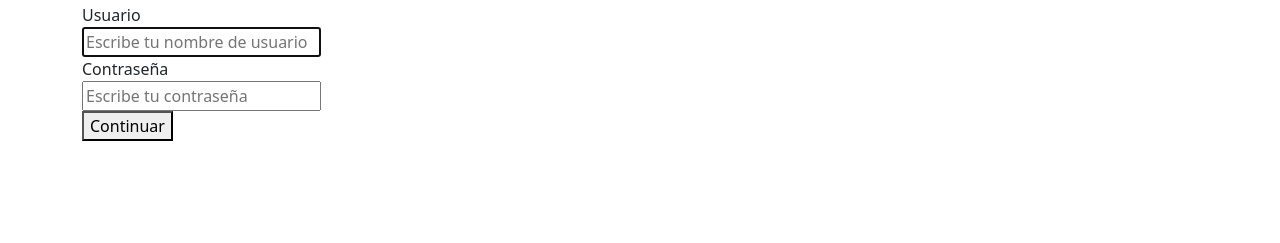
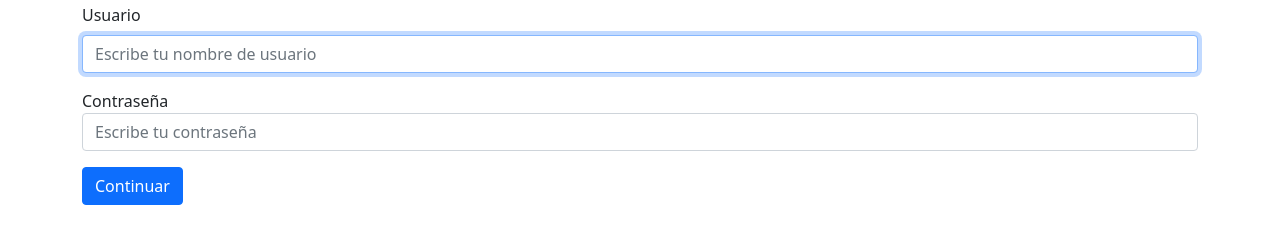
Before and after one commit to calmarti/chollopop-vanilla-js, a plain HTML site: page login.html in a window 1280 px wide. Shown: the part 117-360 px from the top of the page. Drawn offline with nearby package versions, Linux system fonts and the light colour scheme.

Commit message:
se añaden estilos bootstrap en login.html

```diff
--- a/login.html
+++ b/login.html
@@ -1,11 +1,13 @@
 <!DOCTYPE html>
 <html lang="en">
+
 <head>
   <meta charset="UTF-8">
   <meta http-equiv="X-UA-Compatible" content="IE=edge">
   <meta name="viewport" content="width=device-width, initial-scale=1">
   <title>Inicia sesión</title>
-    <link href="https://cdn.jsdelivr.net/npm/bootstrap@5.1.2/dist/css/bootstrap.min.css" rel="stylesheet" integrity="sha384-uWxY/CJNBR+1zjPWmfnSnVxwRheevXITnMqoEIeG1LJrdI0GlVs/9cVSyPYXdcSF" crossorigin="anonymous">
+  <link href="https://cdn.jsdelivr.net/npm/bootstrap@5.1.2/dist/css/bootstrap.min.css" rel="stylesheet"
+    integrity="sha384-uWxY/CJNBR+1zjPWmfnSnVxwRheevXITnMqoEIeG1LJrdI0GlVs/9cVSyPYXdcSF" crossorigin="anonymous">
   <link rel="stylesheet" href="css/style.css">
 </head>
 
@@ -17,34 +19,36 @@
 
   <div class="message-container"></div>
 
-    <h1 class="title">Inicia sesión</h1>
+
+    <h1>Inicia sesión</h1>
+
 
   <form id="login" class="container section" novalidate>
 
-      <div>
-        <label class="label">Usuario</label>
-        <div class="control">
-          <input type="text" name="username" placeholder="Escribe tu nombre de usuario" required autofocus>
-        </div>
+    <div class="mb-3">
+      <label for="username" class="form-label">Usuario</label>
+      <input id="username" class="form-control" type="text" name="username" placeholder="Escribe tu nombre de usuario"
+        required autofocus>
     </div>
 
-      <div>
-        <label class="label">Contraseña</label>
-        <div class="control">
-          <input type="password" name="password" placeholder="Escribe tu contraseña" required>
-        </div>
+    <div class="mb-3">
+      <label for="password" class="label">Contraseña</label>
+      <input type="password" class="form-control" name="password" placeholder="Escribe tu contraseña" required>
     </div>
 
-      <div>
-        <div class="control">
-          <button type="submit">Continuar</button>
+    <div class="mb-3">
+      <button type="submit" class="btn btn-primary">Continuar</button>
     </div>
-      </div>
-
   </form>
 
-    <script src="https://cdn.jsdelivr.net/npm/bootstrap@5.1.2/dist/js/bootstrap.bundle.min.js" integrity="sha384-kQtW33rZJAHjgefvhyyzcGF3C5TFyBQBA13V1RKPf4uH+bwyzQxZ6CmMZHmNBEfJ" crossorigin="anonymous"></script>
+
+
+
+  <script src="https://cdn.jsdelivr.net/npm/bootstrap@5.1.2/dist/js/bootstrap.bundle.min.js"
+    integrity="sha384-kQtW33rZJAHjgefvhyyzcGF3C5TFyBQBA13V1RKPf4uH+bwyzQxZ6CmMZHmNBEfJ"
+    crossorigin="anonymous"></script>
 
 </body>
 <script type="module" src="js/login.js"></script>
+
 </html>
```
Lines whose indentation alone changed are shown as unchanged.
